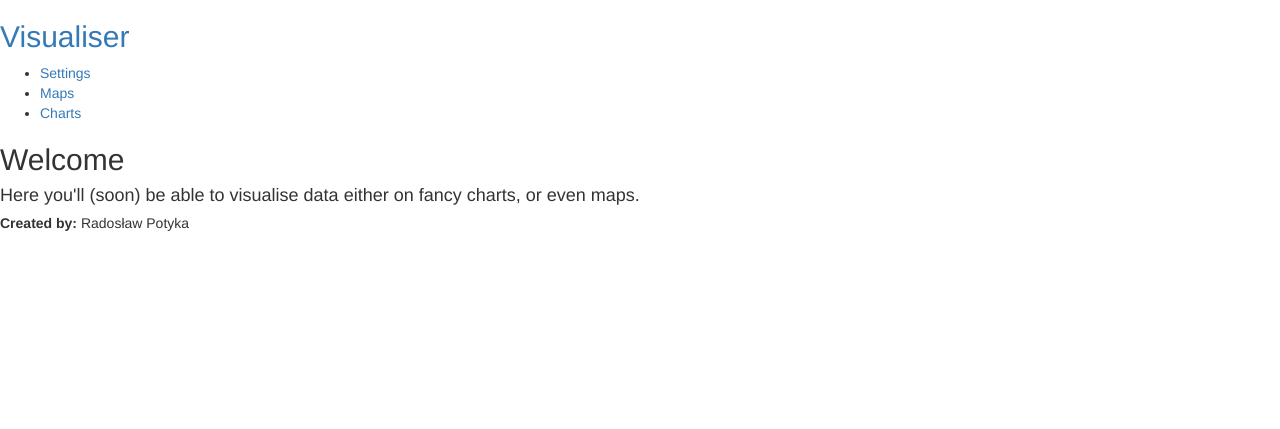
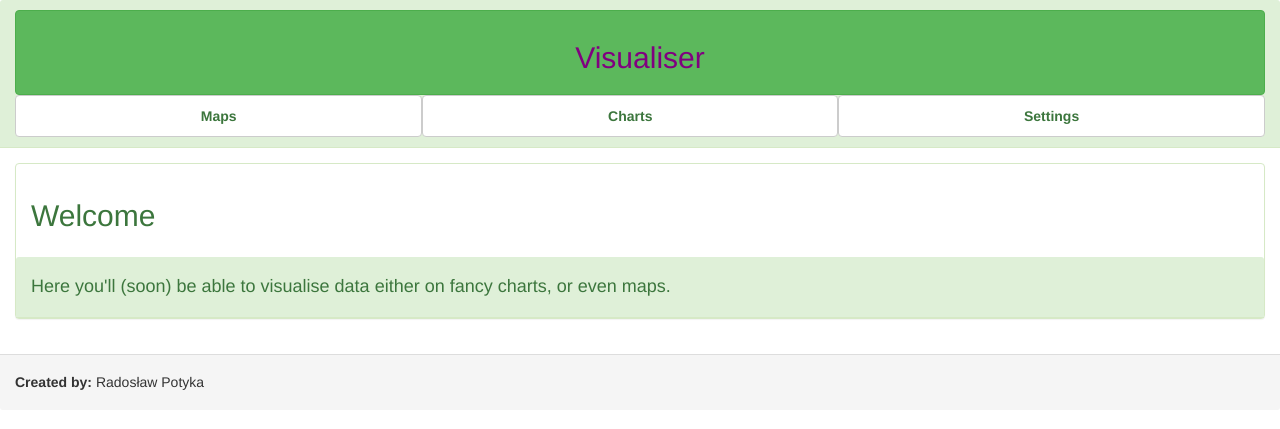
Before and after one commit to RadoslawPotyka/DataVisualiser, a Flask app: template Visualiser/templates/home/home.html in a window 1280 px wide. Shown: the top 429 px of the page. Run offline with Flask 2, Linux system fonts and the light colour scheme; the template is opened without the code that fills it, so the values that code supplies are empty; parts of the project's set-up code (start-up, migrations or seed data) failed here and were passed over; some libraries are stand-ins or nearby versions.

Commit message:
Integrate bootstrap classes to home module views.

```diff
--- a/Visualiser/templates/home/header.html
+++ b/Visualiser/templates/home/header.html
@@ -1,27 +1,57 @@
 {% extends "home/index.html" %}
 {% block Header %}
-    <div class="header">
-        <h2>
-            <a href="{{ url_for('home.index') }}">Visualiser</a>
-        </h2>
-
-        <ul>
-            <li>
-                <a href="{{ url_for('home.settings') }}">Settings</a>
-            </li>
-            <li>
-                <a href="{{ url_for('maps.index') }}">Maps</a>
-            </li>
-            <li>
-                <a href="{{ url_for('charts.index') }}">Charts</a>
+    <div class="panel-success">
+        <div class="panel-heading">
+            <div class="row">
+                <div class="col-lg-12">
+                    <ul class="nav nav-pills nav-justified" role="tablist">
+                        <li role="presentation">
+                            <a class="btn btn-success" href="{{ url_for('home.index') }}">
+                                <h2 style="color:purple">Visualiser</h2>
+                            </a>
                         </li>
                     </ul>
                 </div>
+            </div>
+            <div class="row">
+                <div class="col-lg-12">
+                    <ul class="nav nav-pills nav-justified" role="tablist">
+                        <li role="presentation">
+                            <a class="btn btn-default" href="{{ url_for('maps.index') }}">
+                                <strong class="text-success">Maps</strong>
+                            </a>
+                        </li>
+                        <li role="presentation">
+                            <a class="btn btn-default" href="{{ url_for('charts.index') }}">
+                                <strong class="text-success">Charts</strong>
+                            </a>
+                        </li>
+                        <li role="presentation">
+                            <a class="btn btn-default" href="{{ url_for('home.settings') }}">
+                                <strong class="text-success">Settings</strong>
+                            </a>
+                        </li>
+                    </ul>
+                </div>
+            </div>
+        </div>
+        <div class="panel-body">
+            <div class="row">
+                <div class="col-lg-12">
                     <!--Blocks to include(should include home application modules.-->
+                    {#                <div class="panel-info">#}
                     {% block PageContent %}
-    {%  endblock %}
-
-    <div class="footer">
+                    {% endblock %}
+                </div>
+                {#                </div>#}
+            </div>
+        </div>
+        <div class="panel-footer">
+            <div class="row">
+                <div class="col-lg-12">
                     <h5><strong>Created by:</strong> Radosław Potyka</h5>
                 </div>
+            </div>
+        </div>
+    </div>
 {% endblock %}
--- a/Visualiser/templates/home/home.html
+++ b/Visualiser/templates/home/home.html
@@ -1,12 +1,20 @@
 {% extends "home/header.html" %}
 {% block PageContent %}
-    <div class="page-content">
-        <h2>
-            Welcome {{ controller.user_logged_in.name }}
-        </h2>
+    <div class="row">
+        <div class="col-lg-12">
+            <div class="panel panel-success">
+                <div class="panel-body">
+                    <h2 class="text-success">
+                        Welcome {{ controller.user_logged_in.name }}
+                    </h2>
+                </div>
+                <div class="panel-heading">
+                    <h4>
+                        Here you'll (soon) be able to visualise data either on fancy charts, or even maps.
+                    </h4>
+                </div>
+            </div>
 
-        <h4>
-            Here you'll (soon) be able to visualise data either on fancy charts, or even maps.
-        </h4>
+        </div>
     </div>
 {% endblock %}
```
Lines whose indentation alone changed are shown as unchanged.
